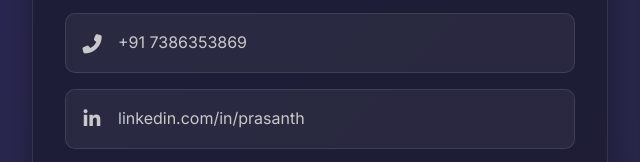
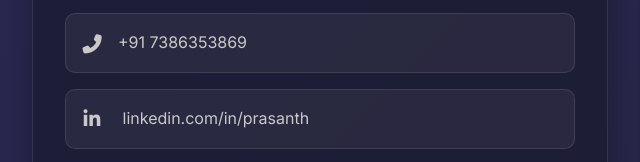
Before and after one commit to prasanth-123-bgm/portfolio, a plain HTML site: page index.html in a window 1280 px wide. Shown: the part 6720-6882 px from the top of the page, 0-640 px from the left. Drawn offline with Linux system fonts and the light colour scheme.

Commit message:
Update index.html

```diff
--- a/index.html
+++ b/index.html
@@ -367,10 +367,10 @@
               <i class="fas fa-phone-alt"></i>
               <span>+91 7386353869</span>
             </a>
-            <a href="https://www.linkedin.com/in/180904-kprasanth/" class="social-link" target="_blank" rel="noopener noreferrer">
-              <i class="fab fa-linkedin-in"></i>
-              <span>linkedin.com/in/prasanth</span>
-            </a>
+           <a href="https://www.linkedin.com/in/180904-kprasanth/" class="social-link" target="_blank" rel="noopener noreferrer" style="text-decoration: none;">
+  <i class="fab fa-linkedin-in"></i>&nbsp;linkedin.com/in/prasanth
+</a>
+
             <a href="https://github.com/prasanth-123-bgm" class="social-link">
               <i class="fab fa-github"></i>
               <span>github.com/prasanth</span>
```
